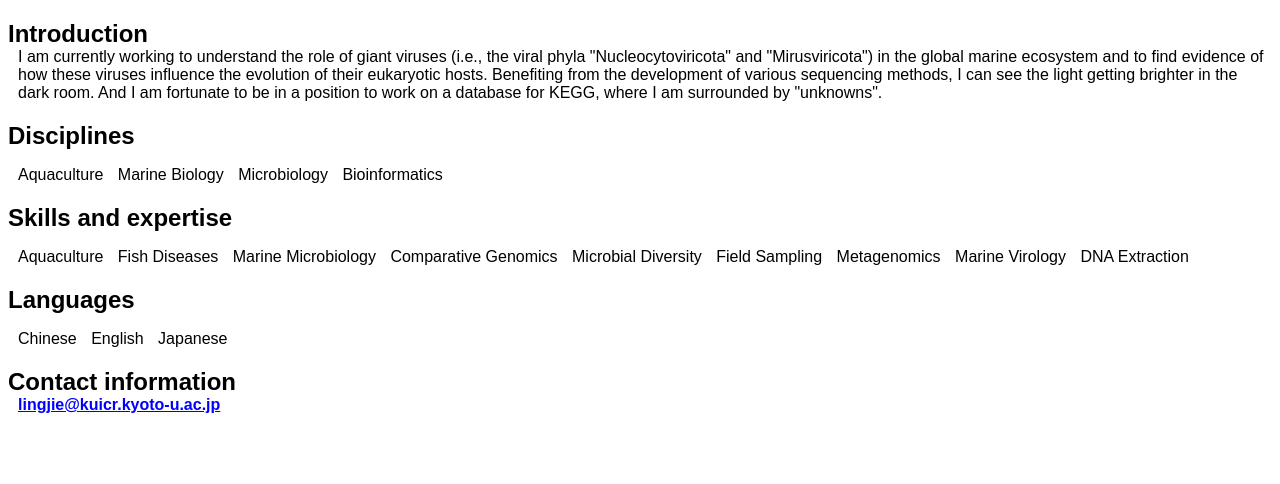
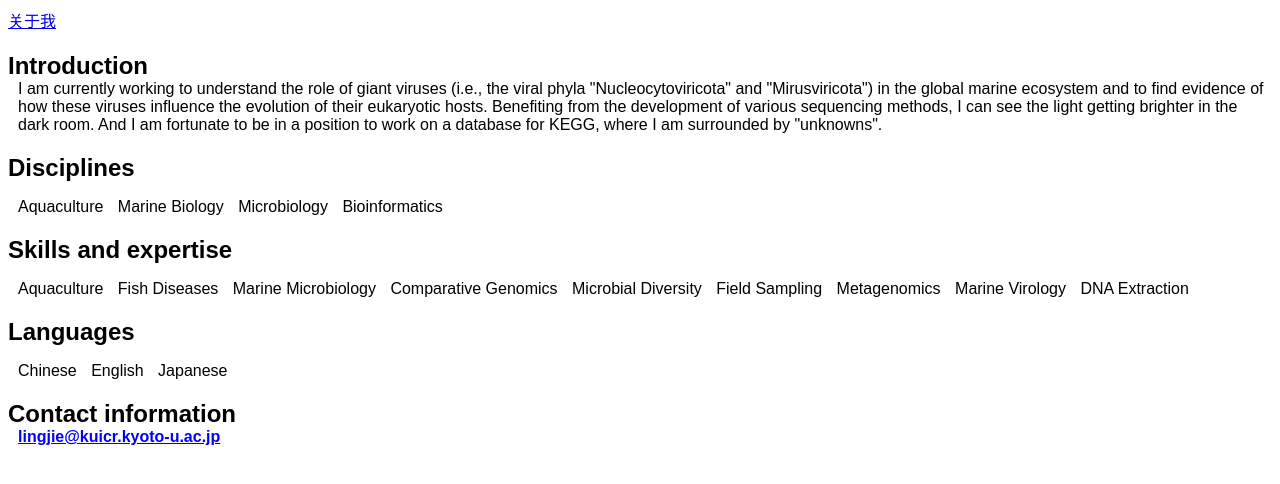
Before and after one commit to LingjieEcoEvo/LingjieEcoEvo.github.io, a plain HTML site: page index.html in a window 1280 px wide. Drawn offline with Linux system fonts and the light colour scheme.

Commit message:
Update index.html

```diff
--- a/index.html
+++ b/index.html
@@ -1,6 +1,6 @@
 <!DOCTYPE html>
 <html lang="en">
-
+<a href="about.html">关于我</a>
 <head>
     <meta charset="UTF-8">
     <meta name="viewport" content="width=device-width, initial-scale=1.0">
```
